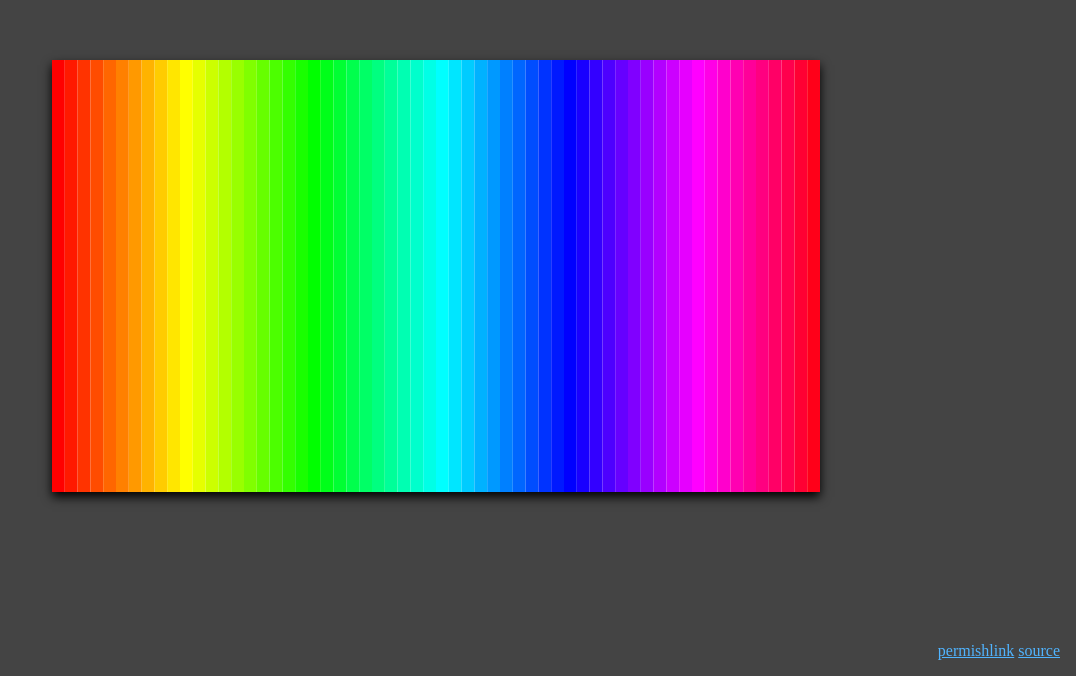
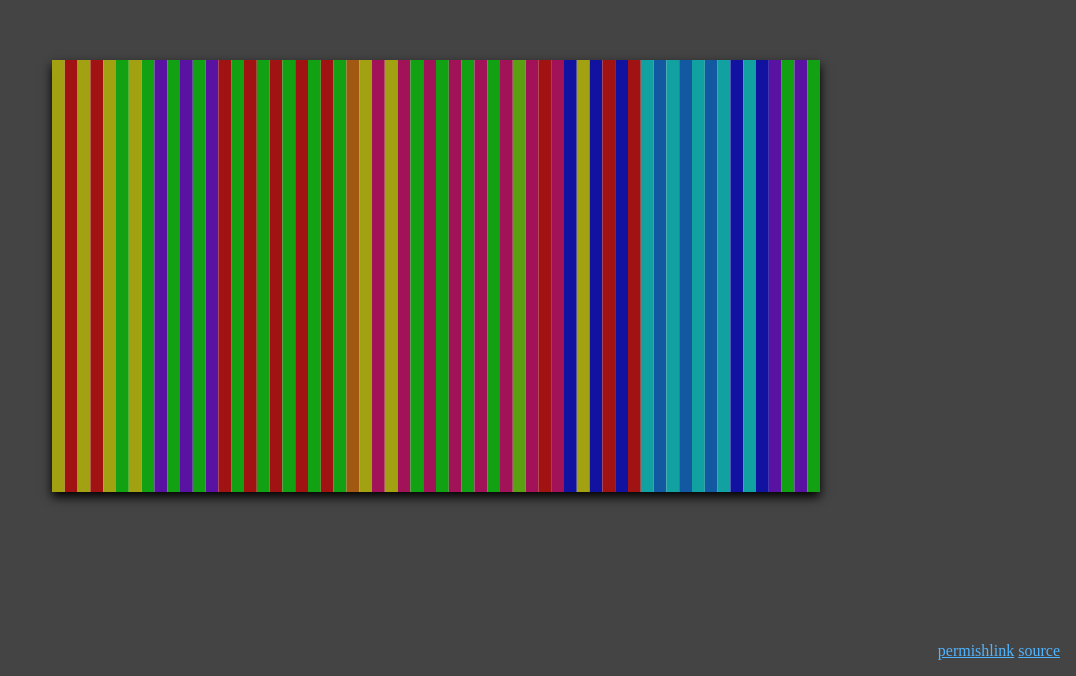
Before and after one commit to newsch/paperjs, a plain HTML site: page oriole/index.html in a window 1280 px wide. Shown: the part 124-800 px from the top of the page, without its empty margins (204-1280 px from the left). Drawn offline with Linux system fonts and the light colour scheme.

Commit message:
Generate color palettes

```diff
--- a/oriole/index.html
+++ b/oriole/index.html
@@ -19,7 +19,7 @@
       <a
         href=""
         id="permishlink"
-        title="it's like a permalink, but more noncommittal"
+        title="it's like a permalink, but noncommittal"
         >permishlink</a
       >
       <a href="https://github.com/newsch/paperjs" id="source">source</a>
--- a/oriole/oriole.js
+++ b/oriole/oriole.js
@@ -54,23 +54,40 @@ window.addEventListener(
 
 // drawing
 function oriole() {
+  function getColor(min = 0, max = 360, step = 30) {
+    return new paper.Color({
+      hue: random(min / step, max / step) * step,
+      saturation: 0.8,
+      lightness: 0.35
+    });
+  }
   let c = paper.view.getViewSize();
   const NUM_STRIPES = 60;
   const STRIPE_WIDTH = c.width / NUM_STRIPES;
   let stripe_size = new paper.Size(STRIPE_WIDTH, c.height);
-  // let color1,
-  //   color2,
-  //   color1len = 0,
-  //   color2len = 0;
+  let color1 = getColor(),
+    color2 = getColor(),
+    color1len = 0,
+    color2len = 0;
   for (let i = 0; i < NUM_STRIPES; i++) {
     let p = new paper.Point(STRIPE_WIDTH * i, 0);
     let r = new paper.Path.Rectangle(p, stripe_size);
+    while (color1len == 0 || color1.hue == color2.hue) {
+      color1 = getColor();
+      color1len = random(1, 5);
+    }
+    while (color2len == 0 || color1.hue == color2.hue) {
+      color2 = getColor();
+      color2len = random(1, 5);
+    }
     // r.strokeColor = "black";
-    r.fillColor = new paper.Color({
-      hue: (360 / NUM_STRIPES) * i,
-      saturation: 1,
-      brightness: 1
-    });
+    if (i % 2 == 0) {
+      r.fillColor = color1;
+      color1len--;
+    } else {
+      r.fillColor = color2;
+      color2len--;
+    }
   }
 }
 
```
